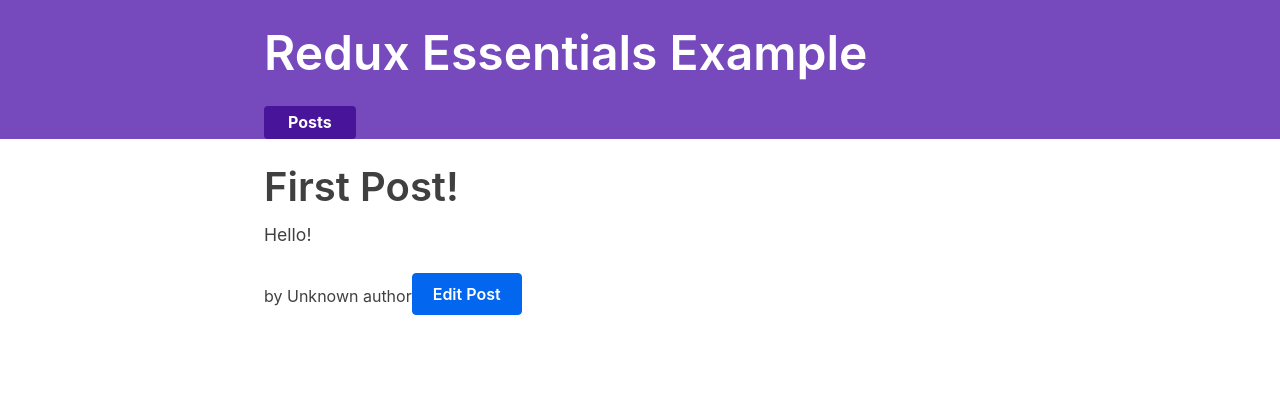
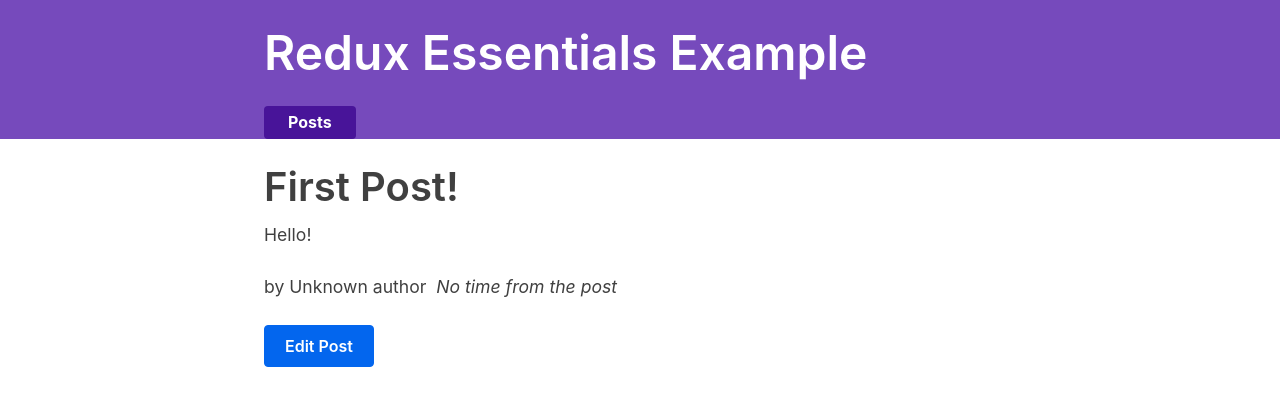
Before and after one commit to paniaguaadrian/redux-essentials-example-app, a React (Create React App) app: page /posts/1 in a window 1280 px wide. Shown: the top 406 px of the page. Built offline with nearby package versions, Linux system fonts and the light colour scheme; what miragejs, txtgen would draw is missing.

Commit message:
Added new feature: Date / Timestamp to post

```diff
--- a/src/features/posts/PostsList.js
+++ b/src/features/posts/PostsList.js
@@ -6,6 +6,7 @@
 
 // Custom Components
 import { PostAuthor } from './PostAuthor'
+import { TimeAgo } from './TimeAgo'
 
 export const PostsList = () => {
   const posts = useSelector((state) => state.posts)
@@ -14,7 +15,10 @@
     <article className="post-excerpt" key={post.id}>
       <h3>{post.title}</h3>
       <p className="post-content">{post.content.substring(0, 100)}</p>
-      <PostAuthor userId={post.user} />
+      <p>
+        <PostAuthor userId={post.user} />
+        <TimeAgo timestamp={post.date} />
+      </p>
       <Link to={`/posts/${post.id}`} className="button muted-button">
         View Post
       </Link>
--- a/src/features/posts/SinglePostPage.js
+++ b/src/features/posts/SinglePostPage.js
@@ -4,6 +4,7 @@
 
 // Custom Components
 import { PostAuthor } from './PostAuthor'
+import { TimeAgo } from './TimeAgo'
 
 export const SinglePostPage = ({ match }) => {
   const { postId } = match.params
@@ -25,7 +26,10 @@
       <article className="post">
         <h2>{post.title}</h2>
         <p className="post-content">{post.content}</p>
-        <PostAuthor userId={post.user} />
+        <p>
+          <PostAuthor userId={post.user} />
+          <TimeAgo timestamp={post.date} />
+        </p>
         <Link to={`/editpost/${post.id}`} className="button">
           Edit Post
         </Link>
--- /dev/null
+++ b/src/features/posts/TimeAgo.js
@@ -0,0 +1,19 @@
+import React from 'react'
+import { parseISO, formatDistanceToNow } from 'date-fns'
+
+export const TimeAgo = ({ timestamp }) => {
+  let timeAgo = ''
+  if (timestamp) {
+    const date = parseISO(timestamp)
+    const timePeriod = formatDistanceToNow(date)
+    timeAgo = `${timePeriod} ago`
+  } else {
+    timeAgo = 'No time from the post'
+  }
+
+  return (
+    <span title={timestamp}>
+      &nbsp; <i>{timeAgo}</i>
+    </span>
+  )
+}
--- a/src/features/posts/postsSlice.js
+++ b/src/features/posts/postsSlice.js
@@ -21,6 +21,7 @@
         return {
           payload: {
             id: nanoid(),
+            date: new Date().toISOString(),
             title,
             content,
             user: userId,
```
